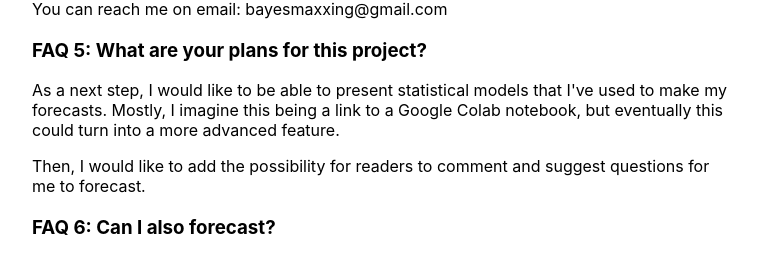
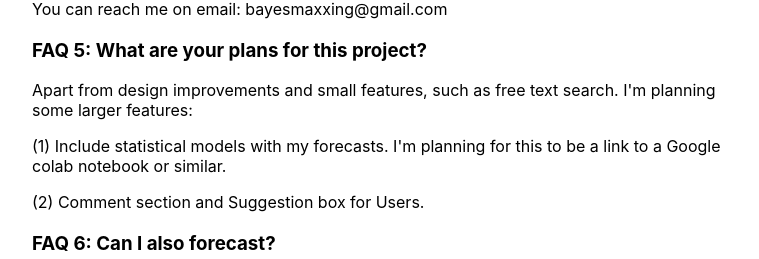
Before and after one commit to bayesmaxxing/forecast-project, a React (Create React App) app in the folder forecaster_frontend/: page /faq in a window 1280 px wide. Shown: the part 978-1237 px from the top of the page, without its empty margins (258-1017 px from the left). Built offline with nearby package versions, Linux system fonts and the light colour scheme.

Commit message:
Home page + FAQ changes

```diff
--- a/forecaster_frontend/src/pages/HomePage.js
+++ b/forecaster_frontend/src/pages/HomePage.js
@@ -9,7 +9,8 @@ return (
     <div className='home-page'>
         <section className='project-info'>
             <h1>Forecasting to understand Reality</h1>
-            <p>To make my beliefs more legible and more accurate, I forecast questions about the world around me.</p>
+            <p>I forecast to improve my models of the world. On this website, I'll display my current and previous forecasts along with
+                my track record.</p>
         </section>
         <section className='project-info'>
             <h1>Scores</h1>
@@ -37,7 +38,7 @@ return (
                 <p>Political developments and changes affect both country and world developments. These forecasts anticipate political developments
                 to understand future changes.
                 </p>
-                <Link to={'/quesitons/category/politics'} className='text-link'>See Politics Forecasts → </Link>
+                <Link to={'/questions/category/politics'} className='text-link'>See Politics Forecasts → </Link>
             </div>
             <div>
                 <Link to={'/questions/category/x-risk'} className='cat-link'>Existential Risks</Link>
--- a/forecaster_frontend/src/pages/faqPage.jsx
+++ b/forecaster_frontend/src/pages/faqPage.jsx
@@ -49,9 +49,9 @@ function FaqPage() {
             </section>
             <section className='project-info'>
                 <h3>FAQ 5: What are your plans for this project?</h3>
-                <p>As a next step, I would like to be able to present statistical models that I've used to make my forecasts.
-                    Mostly, I imagine this being a link to a Google Colab notebook, but eventually this could turn into a more advanced feature.</p>
-                <p>Then, I would like to add the possibility for readers to comment and suggest questions for me to forecast.</p>
+                <p>Apart from design improvements and small features, such as free text search. I'm planning some larger features:</p>
+                <p>(1) Include statistical models with my forecasts. I'm planning for this to be a link to a Google colab notebook or similar.</p>
+                <p>(2) Comment section and Suggestion box for Users.</p>
             </section>
             <section className='project-info'>
                 <h3>FAQ 6: Can I also forecast?</h3>
```
